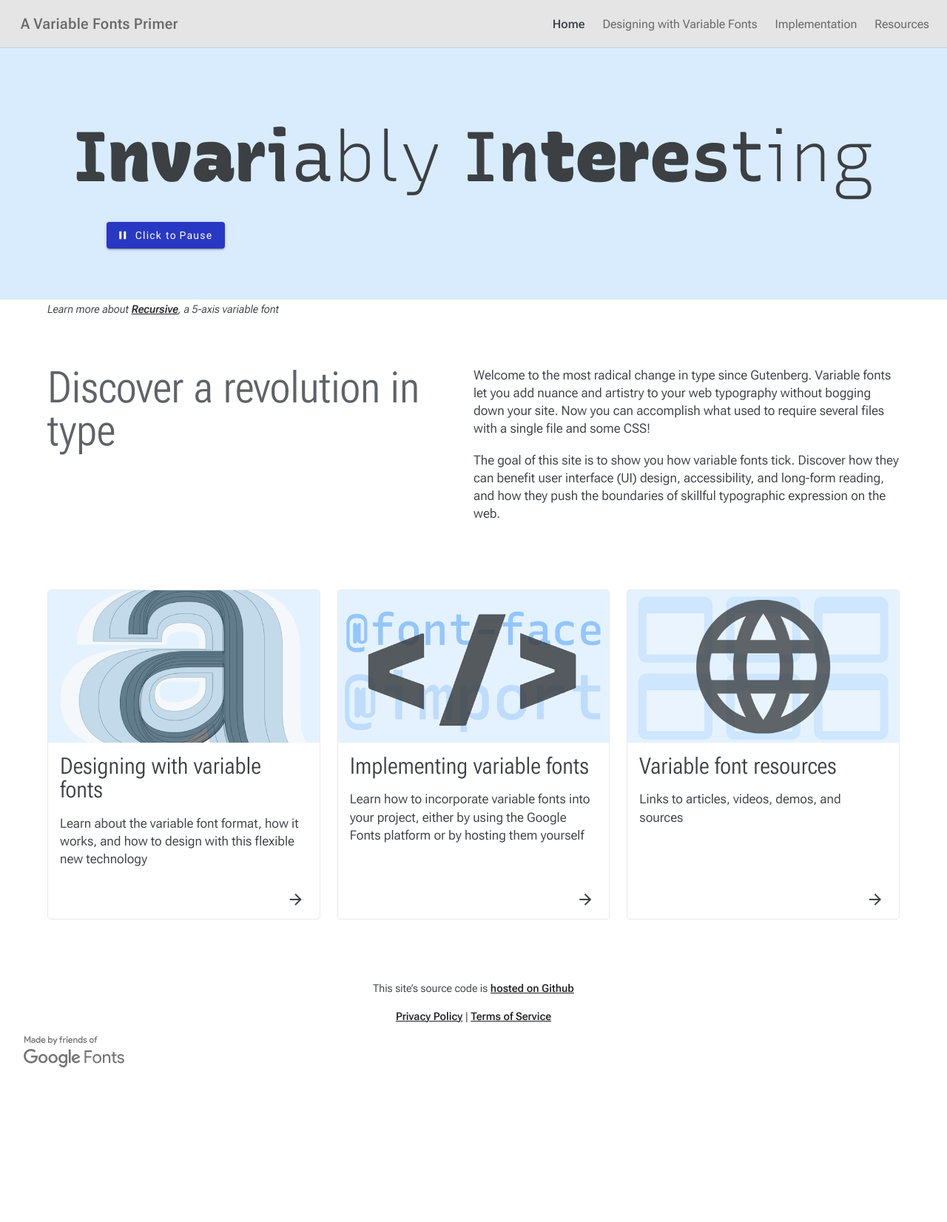
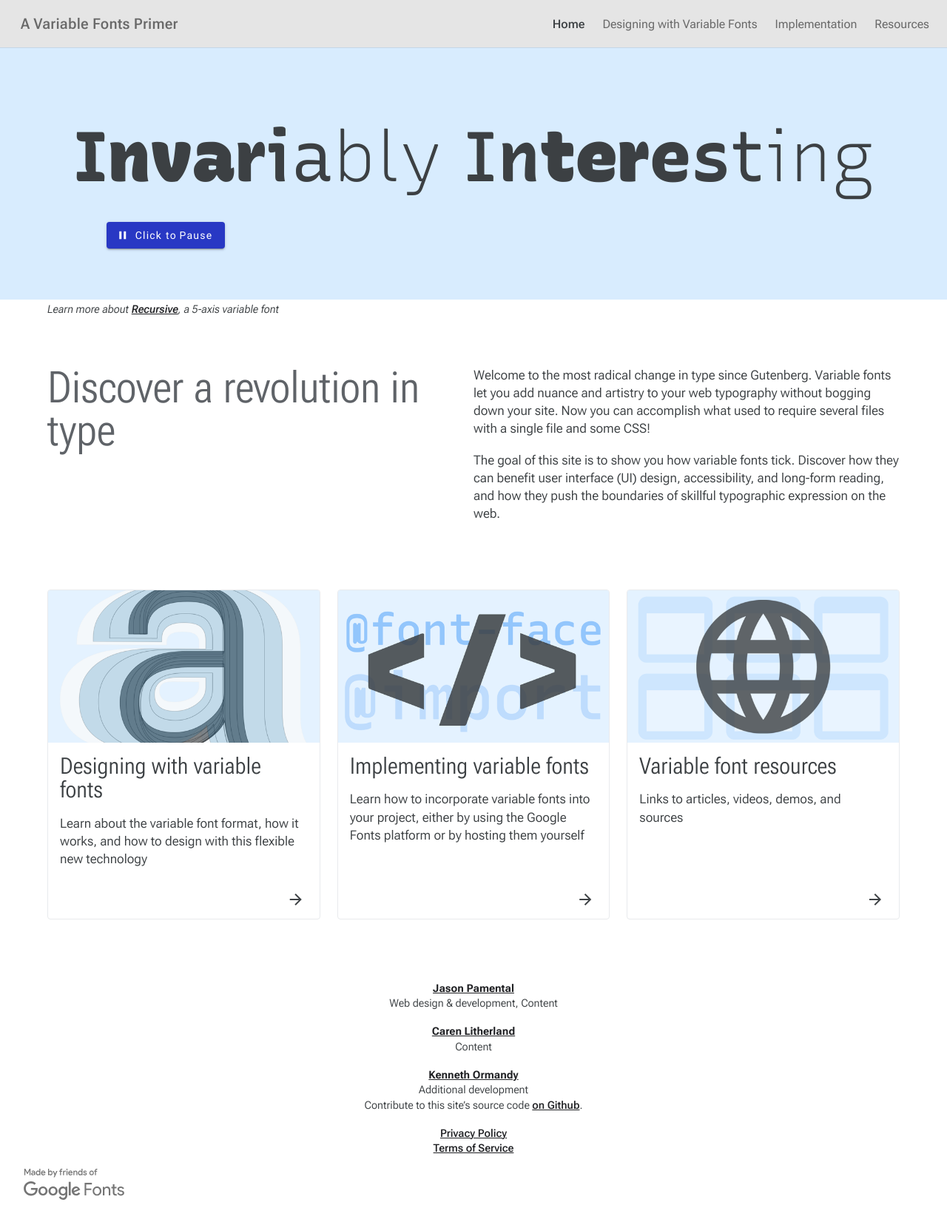
Before and after one commit to jpamental/variable-fonts, a Jekyll site: the page built from index.html, in a window 1280 px wide. Shown: the whole page at 74% size. Built offline with Jekyll 4.4.1, drawn with Linux system fonts in a browser that asks for light colours; a style sheet for code colours, icons or effects is not loaded.

Commit message:
Updates footer layout and data file

```diff
--- /dev/null
+++ b/_data/credits.json
@@ -0,0 +1,17 @@
+[
+  {
+    name: "Jason Pamental",
+    description: "Web design & development, Content",
+    "url": "https://rwt.io/"
+  },
+  {
+    name: "Caren Litherland",
+    description: "Content",
+    url: "https://carenlitherland.com/"
+  },
+  {
+    name: "Kenneth Ormandy",
+    description: "Additional development",
+    url: "https://kennethormandy.com"
+  }
+]
--- a/_includes/beatrice/03-organisms/00-global/_global-layout.scss
+++ b/_includes/beatrice/03-organisms/00-global/_global-layout.scss
@@ -2,9 +2,4 @@
 .page-wrapper {
   overflow-x: hidden;
   width: 100%;
-  > footer {
-    margin-top: 2rem;
-    padding: 1rem;
-    text-align: center;
-  }
 }
--- a/_includes/beatrice/03-organisms/02-footer/_footer.scss
+++ b/_includes/beatrice/03-organisms/02-footer/_footer.scss
@@ -1,8 +1,30 @@
-footer {
+.footer {
+  margin-top: 3rem;
   p {
     --p-font-size-min: 0.875;
     --p-font-size-max: 0.925;
     max-width: none;
-    text-align: center;
   }
 }
+
+.footer-col {
+  padding: 1rem;
+}
+
+.footer-col--badge {
+  padding: 0;
+}
+
+@media screen and (min-width: 1024px) {
+  .footer {
+    display: flex;
+    flex-direction: row-reverse;
+    div {
+      width: 100%;
+    }
+  }
+
+  .footer-col--badge {
+    max-width: 250px;
+  }
+}
--- a/_includes/beatrice/03-organisms/02-footer/footer.html
+++ b/_includes/beatrice/03-organisms/02-footer/footer.html
@@ -1,8 +1,28 @@
-<footer role="contentinfo">
-  <p>This site’s source code is <a href="https://github.com/googlefonts/typography">hosted on Github</a></p>
-  <p>
-    <a rel="noopener" target="_blank" href="https://policies.google.com/privacy">Privacy Policy</a> |
-    <a rel="noopener" target="_blank" href="https://policies.google.com/terms">Terms of Service</a>
-  </p>
-  {% include /beatrice/02-molecules/12-gf-friends-badge/gf-friends-badge.html %}
+<footer class="footer" role="contentinfo">
+  <div class="footer-col">
+    {% if site.data.credits and site.data.credits|size >= 1 %}
+      {% for credit in site.data.credits %}
+        <p>
+          {% if credit.url %}
+            <a href="{{ credit.url }}" target="_blank" rel="noopener nofollow">
+          {% endif %}
+          <strong>{{ credit.name }}</strong><br/>
+          {% if credit.url %}
+            </a>
+          {% endif %}
+          {{ credit.description }}
+        </p>
+      {% endfor %}
+    {% endif %}
+  </div>
+  <div class="footer-col">
+    <p>Contribute to this site’s source code <a href="https://github.com/googlefonts/typography">on Github</a>.</p>
+    <p>
+      <a rel="noopener" target="_blank" href="https://policies.google.com/privacy">Privacy Policy</a><br/>
+      <a rel="noopener" target="_blank" href="https://policies.google.com/terms">Terms of Service</a>
+    </p>
+  </div>
+  <div class="footer-col--badge">
+    {% include /beatrice/02-molecules/12-gf-friends-badge/gf-friends-badge.html %}
+  </div>
 </footer>
```
